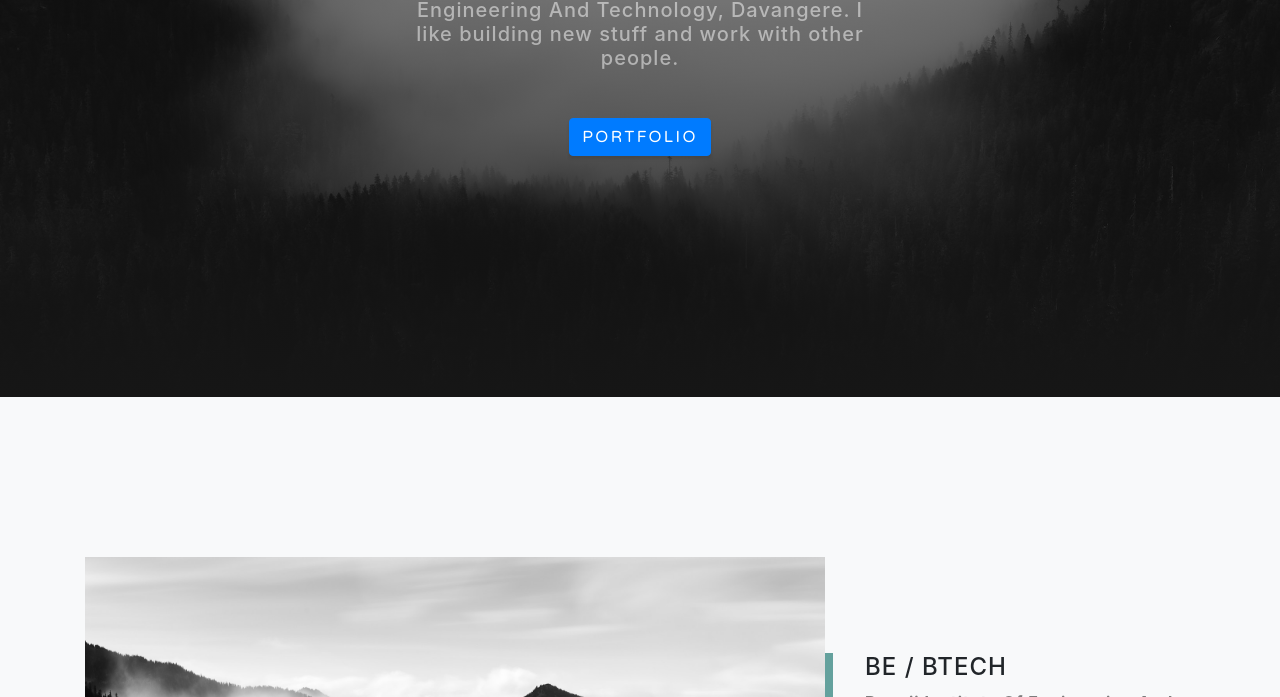
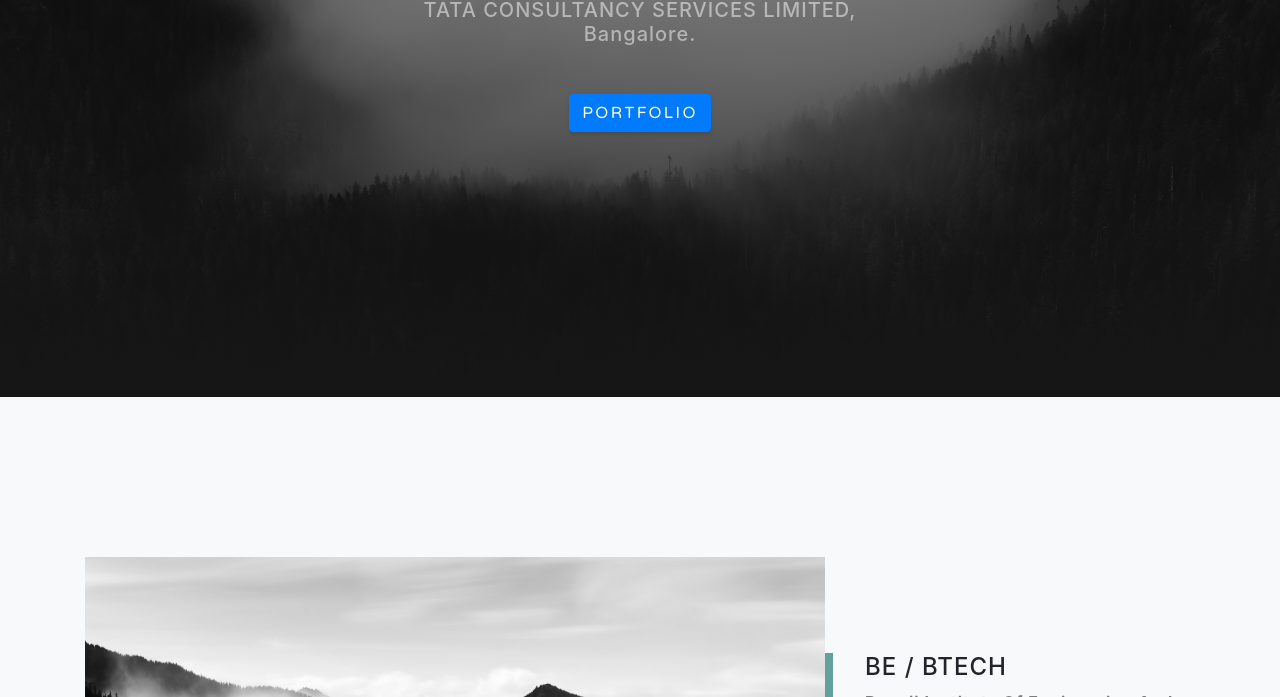
Before and after one commit to suraj038/suraj038.github.io, a website with bundled scripts: page about.html in a window 1280 px wide. Shown: the part 403-1100 px from the top of the page. Built offline with nearby package versions, Linux system fonts and the light colour scheme.

Commit message:
Update about.html

```diff
--- a/about.html
+++ b/about.html
@@ -55,7 +55,7 @@
     <div id="about" class="container d-flex h-100 align-items-center">
       <div class="mx-auto text-center">
         <h1 class="mx-auto my-0 text-uppercase">SURAJ</h1>
-        <h2 class="text-white-50 mx-auto mt-2 mb-5"> I am a Computer Science and Engineering undergraduate student at Bapuji Institute of Engineering And Technology, Davangere. I like building new stuff and work with other people.</h2>
+        <h2 class="text-white-50 mx-auto mt-2 mb-5"> Currently working as Network Engineer at TATA CONSULTANCY SERVICES LIMITED, Bangalore.</h2>
         <a href="index1.html" class="btn btn-primary js-scroll-trigger">PORTFOLIO</a>
       </div>
     </div>
```
